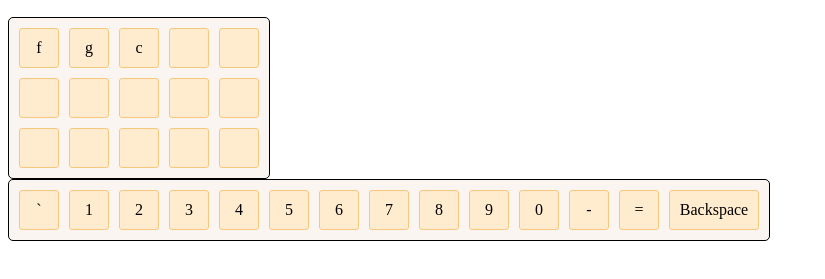
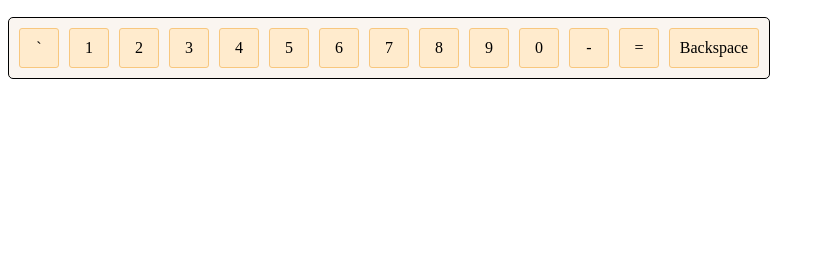
Before and after one commit to AaLin-Git/virtual-keyboard, a plain HTML site: page index.html in a window 1280 px wide. Shown: the part 57-336 px from the top of the page, without its empty margins (0-825 px from the left). Drawn offline with Linux system fonts and the light colour scheme.

Commit message:
feat: delete main from index.html

```diff
--- a/index.html
+++ b/index.html
@@ -8,31 +8,6 @@
     <title>Virtual Keyboard</title>
   </head>
   <body>
-    <main class="main">
-      <div class="main__keyboard">
-        <div class="keyboard__row">
-          <div class="keyboard__key">f</div>
-          <div class="keyboard__key">g</div>
-          <div class="keyboard__key">c</div>
-          <div class="keyboard__key"></div>
-          <div class="keyboard__key"></div>
-        </div>
-        <div class="keyboard__row">
-          <div class="keyboard__key"></div>
-          <div class="keyboard__key"></div>
-          <div class="keyboard__key"></div>
-          <div class="keyboard__key"></div>
-          <div class="keyboard__key"></div>
-        </div>
-        <div class="keyboard__row">
-          <div class="keyboard__key"></div>
-          <div class="keyboard__key"></div>
-          <div class="keyboard__key"></div>
-          <div class="keyboard__key"></div>
-          <div class="keyboard__key"></div>
-        </div>
-      </div>
-    </main>
     <script type="module" src="./js/script.js"></script>
   </body>
 </html>
```
